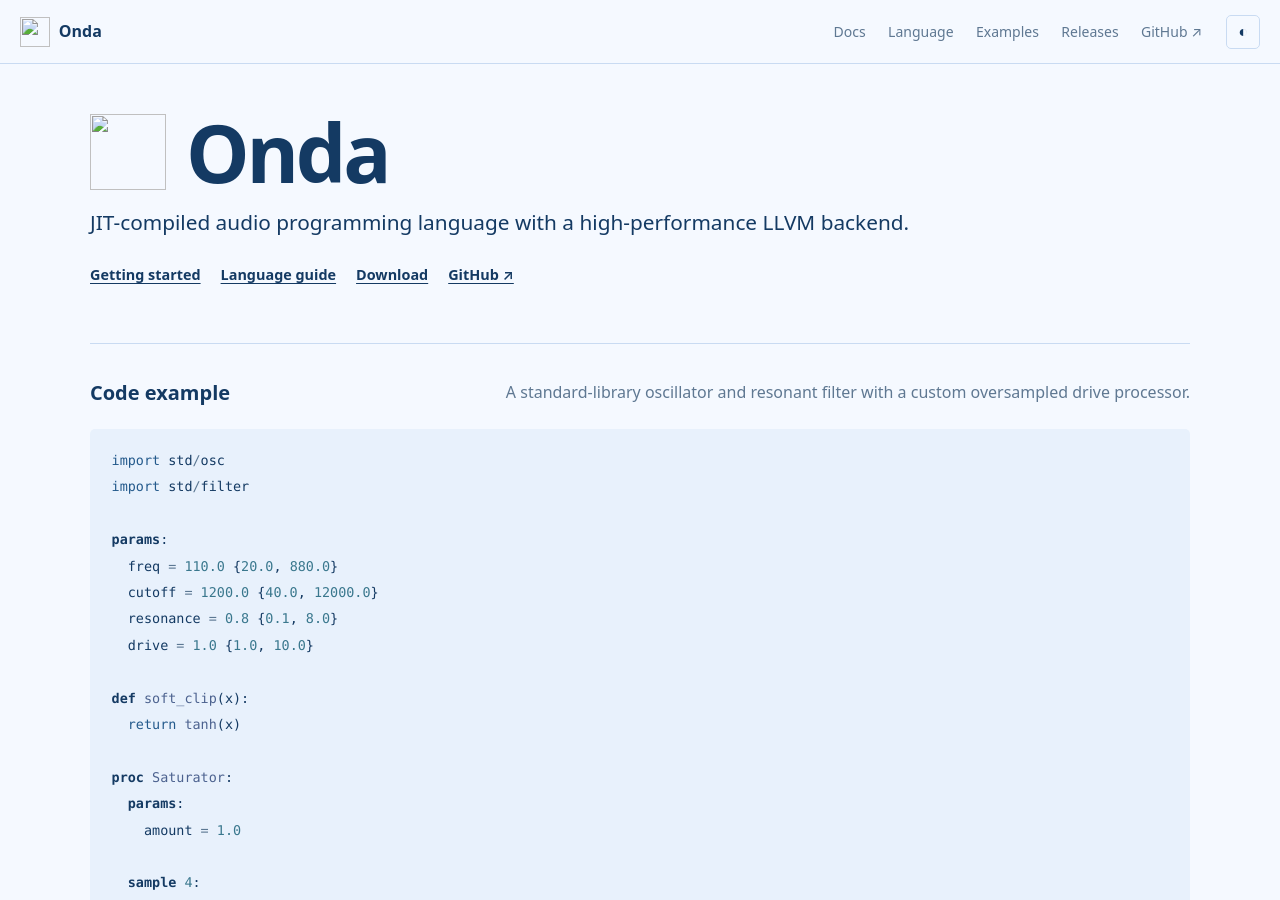
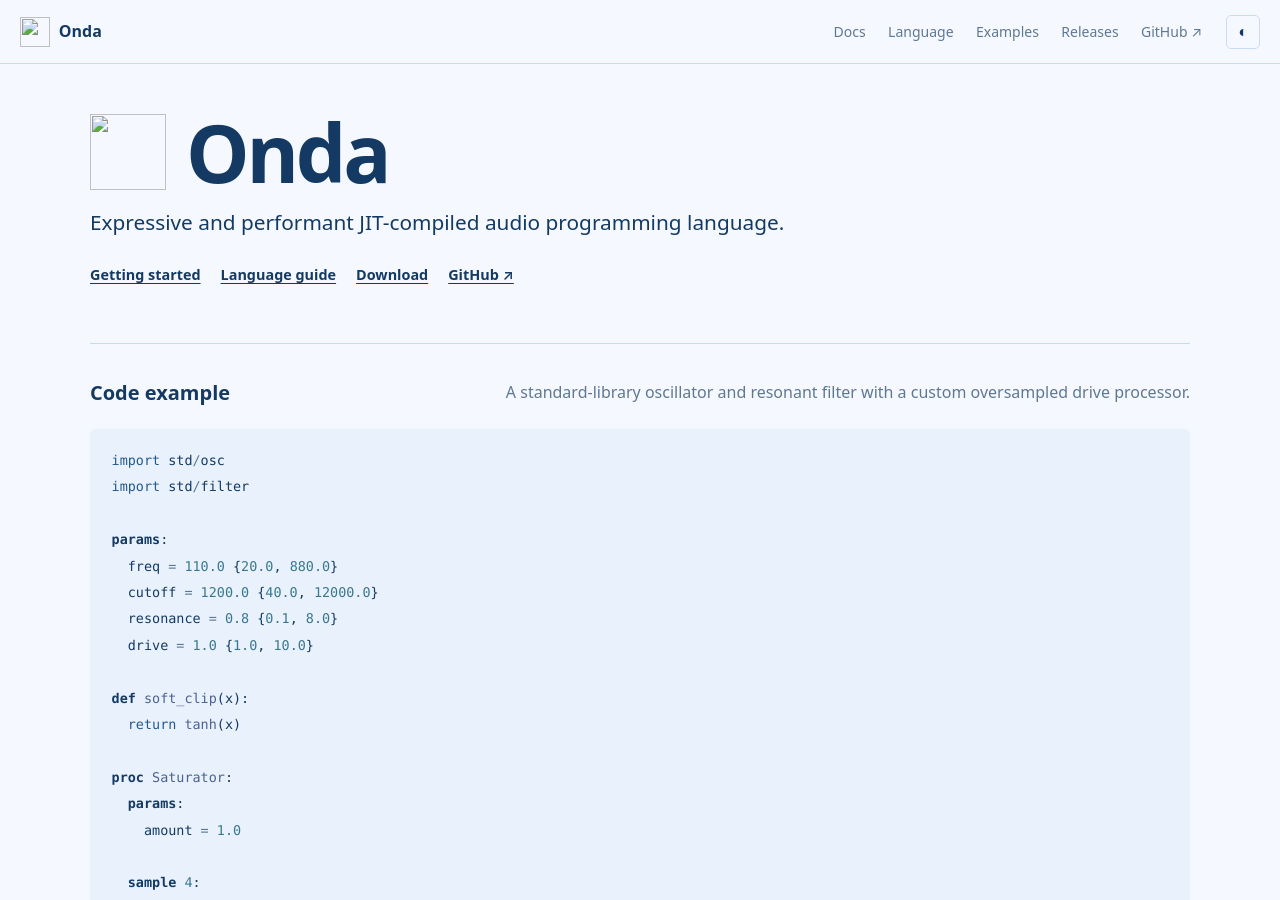
Before and after one commit to onda-lang/onda, a Jekyll site: the page built from website/index.md, in a window 1280 px wide and 900 px high. Built offline with Jekyll 4.4.1, drawn with Linux system fonts in a browser that asks for light colours.

Commit message:
Update docs

```diff
--- a/website/index.md
+++ b/website/index.md
@@ -13,7 +13,7 @@ description: Onda is a JIT-compiled audio programming language.
       </div>
       <h1>Onda</h1>
     </div>
-    <p class="home-lead">JIT-compiled audio programming language with a high-performance LLVM backend.</p>
+    <p class="home-lead">Expressive and performant JIT-compiled audio programming language.</p>
     <nav class="home-links" aria-label="Start here">
       <a href="{{ '/docs/getting-started/' | relative_url }}">Getting started</a>
       <a href="{{ '/docs/language/' | relative_url }}">Language guide</a>
```
Also changed, not shown: README.md.
